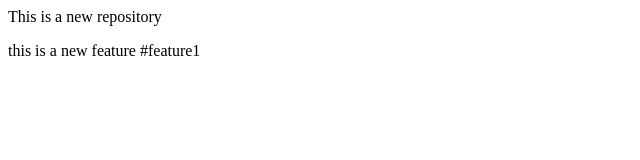
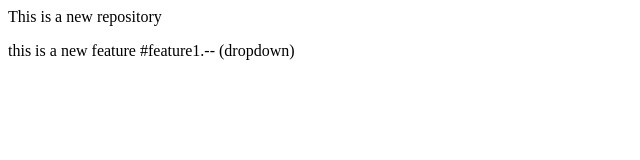
Before and after one commit to gopi-me19b089/lcoal_repo, a plain HTML site: page index.html in a window 1280 px wide. Shown: the full height of the page, 0-640 px from the left. Drawn offline with Linux system fonts and the light colour scheme.

Commit message:
added dropdown

```diff
--- a/index.html
+++ b/index.html
@@ -1,3 +1,3 @@
 <p> This is a new repository </p>
 
-<p>this is a new feature #feature1</p>
+<p>this is a new feature #feature1.-- (dropdown) </p>
```
